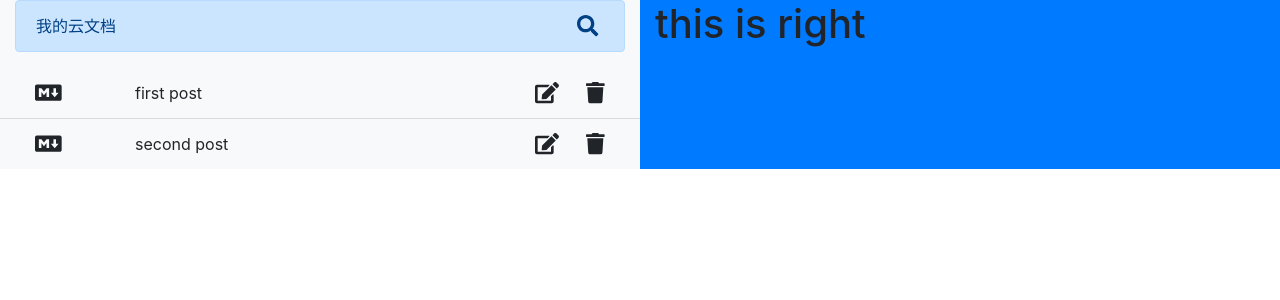
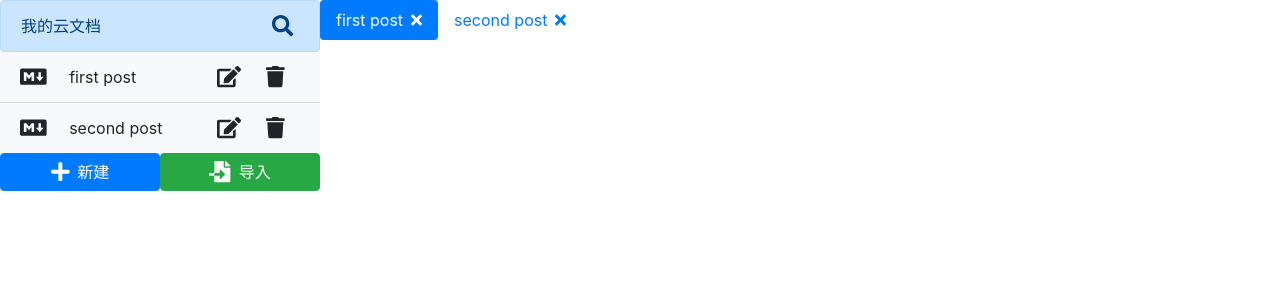
Before and after one commit to wengwj-web/cloud-doc, a React (Create React App) app: page / in a window 1280 px wide. Shown: the top 300 px of the page. Built offline with nearby package versions, Linux system fonts and the light colour scheme.

Commit message:
完成fileList

```diff
--- a/package.json
+++ b/package.json
@@ -12,6 +12,7 @@
     "@testing-library/react": "^9.3.2",
     "@testing-library/user-event": "^7.1.2",
     "bootstrap": "^4.4.1",
+    "classnames": "^2.2.6",
     "react": "^16.12.0",
     "react-dom": "^16.12.0",
     "react-scripts": "3.3.0"
--- a/src/App.css
+++ b/src/App.css
@@ -3,3 +3,6 @@
   border: none;
   color: inherit;
 }
+.c-link{
+  cursor: pointer;
+}
--- a/src/App.js
+++ b/src/App.js
@@ -1,24 +1,50 @@
 import React from 'react';
+import { faPlus, faFileImport } from '@fortawesome/free-solid-svg-icons'
 import './App.css';
 import 'bootstrap/dist/css/bootstrap.min.css'
 import FileSearch from './components/FileSearch'
 import FileList from './components/FileList'
+import BottonBtn from './components/BottomBtn'
 import defaultFiles from './utils/defaultFiles'
-
+import TabList from './components/TabList'
 function App() {
   return (
-    <div className="App container-fluid">
-      <div className="row">
-        <div className="col bg-light left-panel">
+    <div className="App container-fluid px-0">
+      <div className="row no-gutters">
+        <div className="col-3 bg-light left-panel">
           <FileSearch onFileSearch={(value) => { console.log(value) }} />
-          <FileList files={defaultFiles}/>
-        </div>
-        <div className="col bg-primary right-panel">
-            <h1>this is right</h1>
+          <FileList
+            files={defaultFiles}
+            onFileClick={(id) => { console.log(id) }}
+            onFileDelete={(id) => { console.log(id) }}
+            onSaveEdit={(id, value) => { console.log(id); console.log(value) }}
+          />
+          <div className="row no-gutters">
+            <div className="col">
+              <BottonBtn
+                text="新建"
+                colorClass="btn-primary"
+                icon={faPlus}
+              />
+            </div>
+            <div className="col">
+              <BottonBtn
+                text="导入"
+                colorClass="btn-success"
+                icon={faFileImport}
+              />
+            </div>
           </div>
         </div>
+        <div className="col-9 right-panel">
+          <TabList files={defaultFiles}
+            activeId="1"
+            onTabClick={(id) => { console.log(id) }}
+          />
+        </div>
       </div>
-      );
-    }
+    </div>
+  );
+}
 
-    export default App;
+export default App;
--- /dev/null
+++ b/src/components/BottomBtn.js
@@ -0,0 +1,30 @@
+import React from 'react'
+import PropTypes from 'prop-types'
+import { FontAwesomeIcon } from '@fortawesome/react-fontawesome'
+
+
+const BottomBtn = ({ text, colorClass, icon, onBtnClick }) => {
+  return (
+    <button
+      type="button"
+      className={`btn btn-block no-border ${colorClass}`}
+      onClick={onBtnClick}
+    >
+      <FontAwesomeIcon className="mr-2" icon={icon} size="lg" />
+      {text}
+    </button>
+  )
+}
+
+BottomBtn.propTypes = {
+  text: PropTypes.string,
+  colorClass: PropTypes.string,
+  icon: PropTypes.object.isRequired,
+  onBtnClick: PropTypes.func
+}
+
+BottomBtn.defaultProps = {
+  text: '新建'
+}
+
+export default BottomBtn
--- a/src/components/FileList.js
+++ b/src/components/FileList.js
@@ -1,33 +1,72 @@
 import React, { useState, useEffect, useRef } from 'react'
 import { FontAwesomeIcon } from '@fortawesome/react-fontawesome'
-import { faEdit, faTrash } from '@fortawesome/free-solid-svg-icons'
+import { faEdit, faTrash, faTimes } from '@fortawesome/free-solid-svg-icons'
 import { faMarkdown } from '@fortawesome/free-brands-svg-icons'
 import PropTypes from 'prop-types'
-
+import useKeyPress from '../hooks/useKeyPress'
 const FileList = ({ files, onFileClick, onSaveEdit, onFileDelete }) => {
+  const [editStatus, setEditStatus] = useState(false)
+  const [value, setValue] = useState('')
+  const enterPressed = useKeyPress(13)
+  const escPressed = useKeyPress(27)
+  const closeSearch = () => {
+    setEditStatus(false)
+    setValue('')
+  }
+  useEffect(() => {
+    if (enterPressed && editStatus) {
+      const editItem = files.find(file => file.id === editStatus)
+      onSaveEdit(editItem.id, value)
+      setEditStatus(false)
+      setValue('')
+    }
+    if (escPressed && editStatus) {
+      closeSearch()
+    }
+  })
   return (
     <ul className="list-group list-group-flush file-list">
       {
         files.map(file => {
           return (
             <li
-              className="list-group-item bg-light row d-flex justify-content-between align-items-center  file-items"
+              className="list-group-item bg-light row d-flex justify-content-between align-items-center  file-items mr-0"
               key={file.id}
             >
+              {(file.id !== editStatus) &&
+                <>
                   <span className="col-2">
                     <FontAwesomeIcon icon={faMarkdown} size="lg" />
                   </span>
-              <span className="col-8">{file.title}</span>
-              <button type="button" className="icon-button col-1"
-                onClick={() => { }}
+                  <span
+                    className="col-6 c-link"
+                    onClick={() => { onFileClick(file.id) }}
+                  >{file.title}</span>
+                  <button type="button" className="icon-button col-2"
+                    onClick={() => { setEditStatus(file.id); setValue(file.title) }}
                   >
                     <FontAwesomeIcon icon={faEdit} title="编辑" size="lg" />
                   </button>
-              <button type="button" className="icon-button col-1"
-                onClick={() => { }}
+                  <button type="button" className="icon-button col-2"
+                    onClick={() => { onFileDelete(file.id) }}
                   >
                     <FontAwesomeIcon icon={faTrash} title="删除" size="lg" />
                   </button>
+                </>
+              }
+              {(file.id === editStatus) &&
+                <>
+                  <input className="form-control col-10" value={value}
+                    onChange={(e) => { setValue(e.target.value) }}
+                  />
+                  <button type="button" className="icon-button col-2"
+                    onClick={closeSearch}
+                  >
+                    <FontAwesomeIcon icon={faTimes} title="关闭" size="lg" />
+                  </button>
+                </>
+
+              }
             </li>
           )
         })
@@ -37,7 +76,10 @@ const FileList = ({ files, onFileClick, onSaveEdit, onFileDelete }) => {
 }
 
 FileList.propTypes = {
-  file: PropTypes.array
+  file: PropTypes.array,
+  onFileClick: PropTypes.func,
+  onFileDelete: PropTypes.func,
+  onSaveEdit: PropTypes.func
 }
 
 export default FileList
--- a/src/components/FileSearch.js
+++ b/src/components/FileSearch.js
@@ -1,30 +1,37 @@
 import React, { useState, useEffect, useRef } from 'react'
 import { FontAwesomeIcon } from '@fortawesome/react-fontawesome'
-import { faSearch ,faTimes} from '@fortawesome/free-solid-svg-icons'
+import { faSearch, faTimes } from '@fortawesome/free-solid-svg-icons'
 import PropTypes from 'prop-types'
-
+import useKeyPress from '../hooks/useKeyPress'
 const FileSearch = ({ title, onFileSearch }) => {
   const [inputActive, setInputActive] = useState(false)
   const [value, setValue] = useState('')
+  const enterPressed = useKeyPress(13)
+  const escPressed = useKeyPress(27)
   let node = useRef(null)
-  const closeSearch = (e) => {
-    e.preventDefault()
+  const closeSearch = () => {
     setInputActive(false)
     setValue('')
   }
   useEffect(() => {
-    const handleInputEvent = (event) => {
-      const { keyCode } = event
-      if (keyCode === 13 && inputActive) {
-        onFileSearch(value)
-      } else if (keyCode === 27 && inputActive) {
-        closeSearch(event)
-      }
+    if (enterPressed && inputActive) {
+      onFileSearch(value)
     }
-    document.addEventListener('keyup', handleInputEvent)
-    return () => {
-      document.removeEventListener('keyup', handleInputEvent)
+    if (escPressed && inputActive) {
+      closeSearch()
     }
+    // const handleInputEvent = (event) => {
+    //   const { keyCode } = event
+    //   if (keyCode === 13 && inputActive) {
+    //     onFileSearch(value)
+    //   } else if (keyCode === 27 && inputActive) {
+    //     closeSearch(event)
+    //   }
+    // }
+    // document.addEventListener('keyup', handleInputEvent)
+    // return () => {
+    //   document.removeEventListener('keyup', handleInputEvent)
+    // }
   })
   useEffect(() => {
     if (inputActive) {
@@ -32,7 +39,7 @@ const FileSearch = ({ title, onFileSearch }) => {
     }
   }, [inputActive])
   return (
-    <div className="alert alert-primary d-flex justify-content-between align-items-center">
+    <div className="alert alert-primary d-flex justify-content-between align-items-center mb-0">
       {!inputActive &&
         <>
           <span>{title}</span>
@@ -53,7 +60,7 @@ const FileSearch = ({ title, onFileSearch }) => {
           <button type="button" className="icon-button"
             onClick={closeSearch}
           >
-             <FontAwesomeIcon icon={faTimes} title="关闭" size="lg" />
+            <FontAwesomeIcon icon={faTimes} title="关闭" size="lg" />
           </button>
         </>
       }
--- /dev/null
+++ b/src/components/TabList.js
@@ -0,0 +1,43 @@
+import React from 'react'
+import PropTypes from 'prop-types'
+import classNames from 'classnames'
+import { FontAwesomeIcon } from '@fortawesome/react-fontawesome'
+import { faSearch, faTimes } from '@fortawesome/free-solid-svg-icons'
+const TabList = ({ files, activeId, unsaveIds, onTabClick, onCloseTab }) => {
+  return (
+    <ul className="nav nav-pills">
+      {files.map(file => {
+        const fClassName = classNames({
+          'nav-link': true,
+          'active': file.id === activeId
+        })
+        return (
+          <li className="nav-item" key={file.id}>
+            <a href="#" className={fClassName}
+              onClick={(e) => { e.preventDefault(); onTabClick(file.id) }}
+            >
+              {file.title}
+              <span className="ml-2">
+                <FontAwesomeIcon icon={faTimes} />
+              </span>
+            </a>
+          </li>
+        )
+      })}
+    </ul>
+  )
+}
+
+TabList.propTypes = {
+  files: PropTypes.array,
+  activeId: PropTypes.string,
+  unsaveIds: PropTypes.array,
+  onTabClick: PropTypes.func,
+  onCloseTab: PropTypes.func
+}
+TabList.defaultProps = {
+  unsaveIds: []
+}
+
+
+export default TabList
--- /dev/null
+++ b/src/hooks/useKeyPress.js
@@ -0,0 +1,27 @@
+import { useState, useEffect } from 'react'
+
+const useKeyPress = (targetKeyCode) => {
+  const [keyPressed, setKeyPressed] = useState(false)
+
+  const keyDownHandler = ({ keyCode }) => {
+    if (keyCode === targetKeyCode) {
+      setKeyPressed(true)
+    }
+  }
+  const keyUpHandler = ({ keyCode }) => {
+    if (keyCode === targetKeyCode) {
+      setKeyPressed(false)
+    }
+  }
+  useEffect(() => {
+    document.addEventListener('keydown', keyDownHandler)
+    document.addEventListener('keyup', keyUpHandler)
+    return () => {
+      document.removeEventListener('keydown', keyDownHandler)
+      document.removeEventListener('keyup', keyUpHandler)
+    }
+  }, [])
+  return keyPressed
+}
+
+export default useKeyPress
```
Lines whose indentation alone changed are shown as unchanged.
